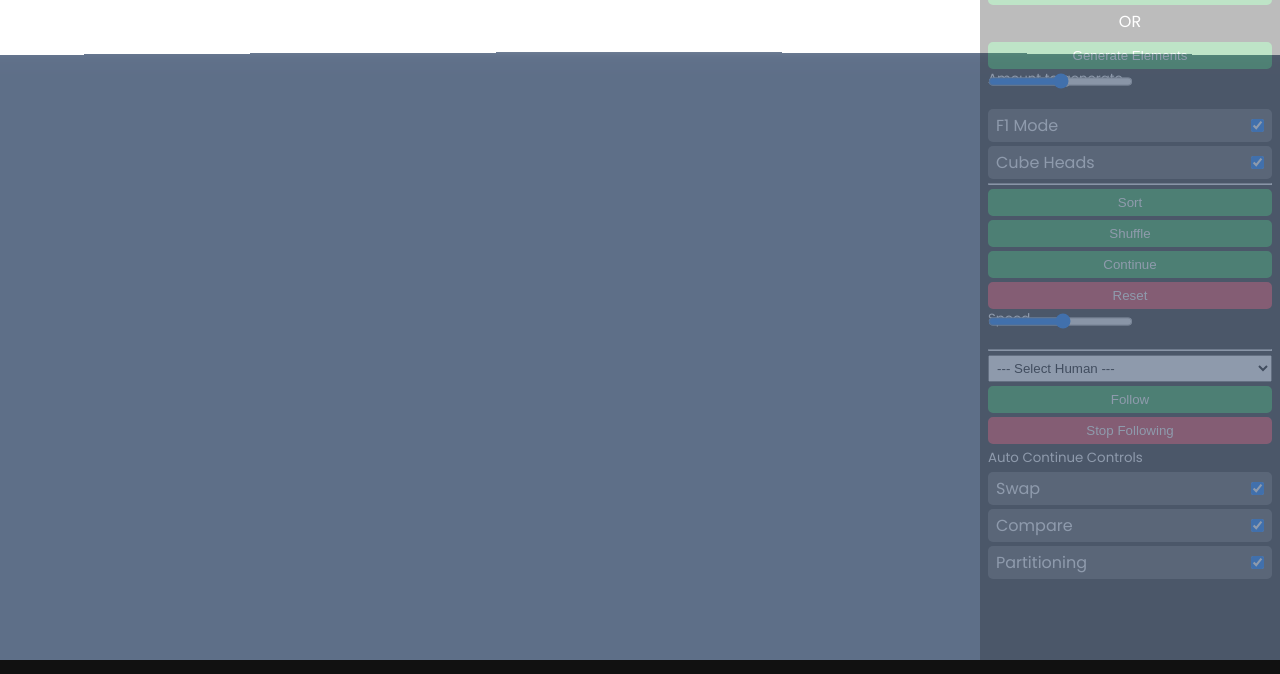
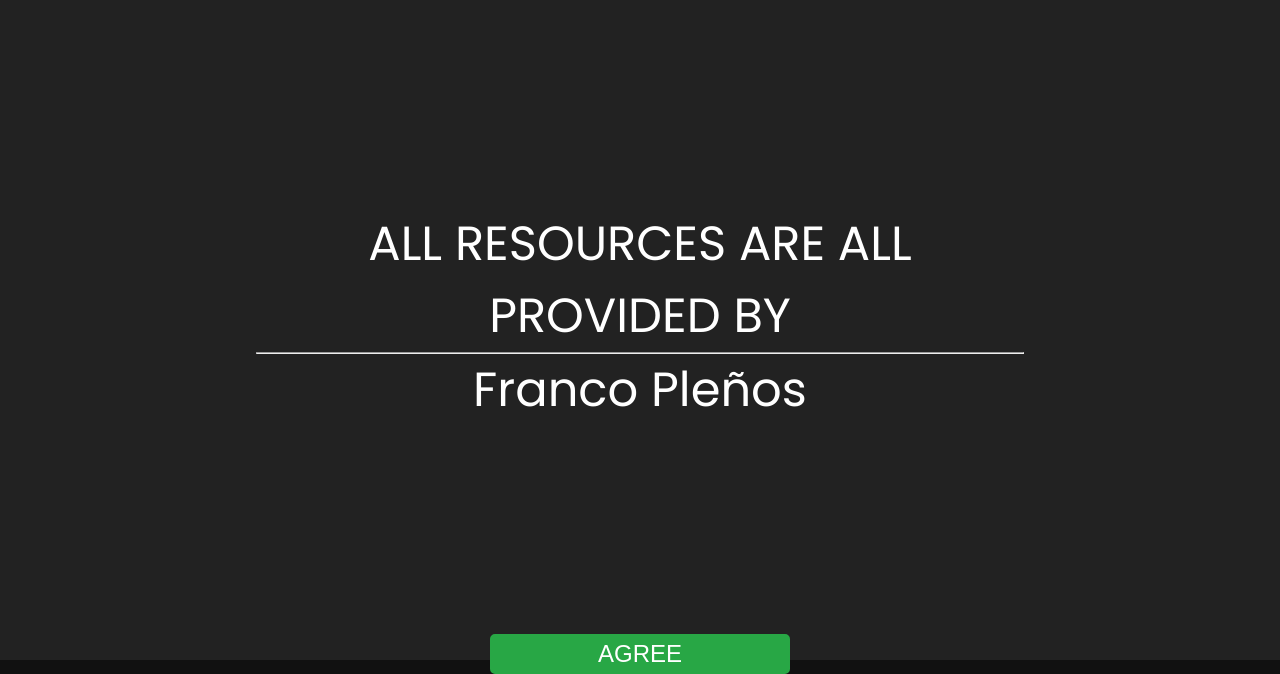
Before and after one commit to JoshCunningHum/CS244-Visualizer, a plain HTML site: page index.html in a window 1280 px wide. Shown: the part 140-814 px from the top of the page. Drawn offline with Linux system fonts and the light colour scheme; a script that the page names is missing.

Commit message:
Disclaimer welcome

```diff
--- a/dom.js
+++ b/dom.js
@@ -187,3 +187,8 @@ const SKIP = {
         if(Handler.a.ongoing?.name == `pause_${type}`) Handler.continue();
     })
 })
+
+// Disclaimer
+$("#closeDisclaimer").on("click", function(){
+    $(this).parent().hide();
+})
--- a/index.html
+++ b/index.html
@@ -9,6 +9,21 @@
     <link rel="stylesheet" href="style.css">
 </head>
 <body>
+    <div id="disclaimer">
+        <h1 style="color: crimson;">
+            DISCLAIMER
+        </h1>
+        <br>
+        <br>
+        <br>
+        ALL RESOURCES ARE ALL PROVIDED BY
+        <hr>
+        Franco Pleños
+        <br>
+        <br>
+        <br>
+        <button class="btn" id="closeDisclaimer">AGREE</button>
+    </div>
     <div id="main">
         <canvas id="c"></canvas>
         <div id="interface">
--- a/style.css
+++ b/style.css
@@ -223,6 +223,27 @@ fieldset legend {
     padding: .25rem;
 }
 
+#disclaimer{
+    position: absolute;
+    padding: 0 20%;
+    width: 100vw;
+    height: 100vh;
+    z-index: 10;
+    background: #222;
+    font-size: 3rem;
+    text-align: center;
+    display: flex;
+    flex-direction: column;
+    justify-content: center;
+}
+
+#closeDisclaimer {
+    font-size: 1.5rem;
+    width: 300px;
+    align-self: center;
+    margin-top: 4rem;
+}
+
 /* ION RANGE SLIDER MODIFICATIONS */
 
 .irs-handle {
```
